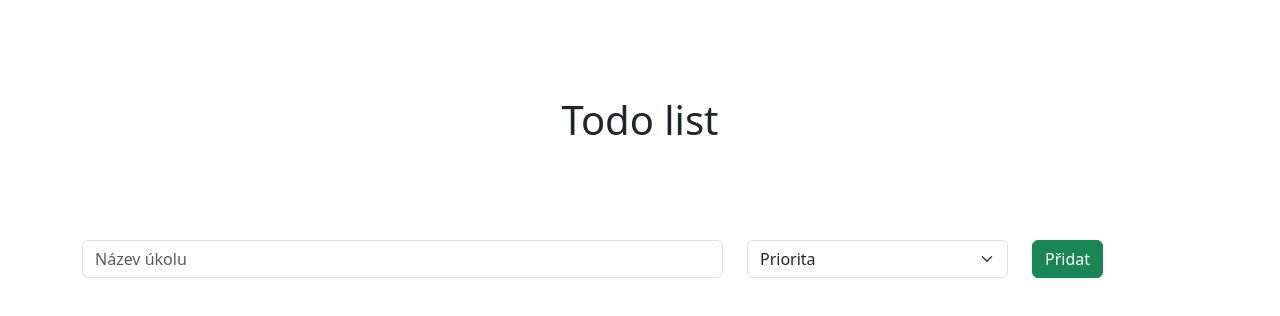
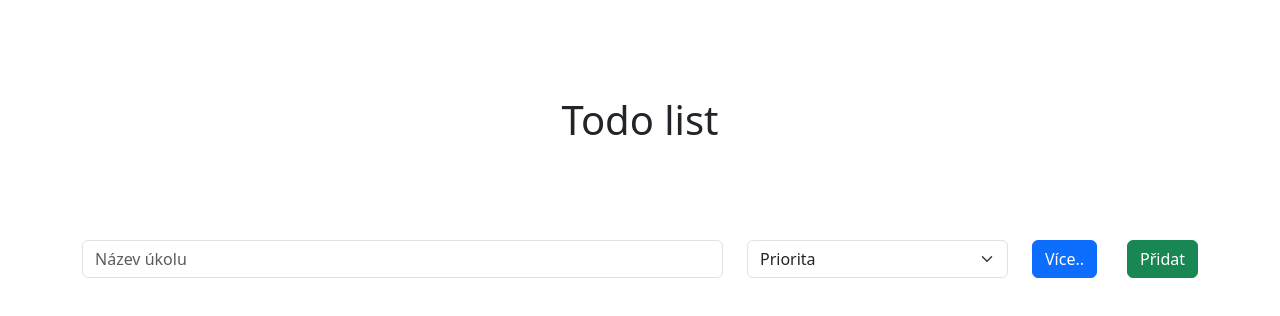
Before and after one commit to OndraMarek/Todo-List, a React (Vite) app in the folder frontend/: page / in a window 1280 px wide. Shown: the top 316 px of the page. Built offline with nearby package versions, Linux system fonts and the light colour scheme; no server answers.

Commit message:
additional inputs

```diff
--- a/frontend/src/components/Todo.tsx
+++ b/frontend/src/components/Todo.tsx
@@ -8,12 +8,15 @@ interface Todo {
     title: string;
     priority: string;
     done: boolean;
+    date?: string;
+    note?: string;
   }
 
 function Todo(){
     const [todos, setTodos] = useState<Todo[]>([]);
     const [todoTitle, setTodoTitle] = useState("");
     const [todoPriority, setTodoPriority] = useState("");
+    const [showAdditionalInputs, setShowAdditionalInputs] = useState(false);
 
     useEffect(() => {
         const fetchTodos = async () => {
@@ -104,6 +107,8 @@ function Todo(){
                 todoPriority={todoPriority}
                 setTodoPriority={setTodoPriority}
                 handleAddTodo={handleAddTodo}
+                showAdditionalInputs={showAdditionalInputs}
+                setShowAdditionalInputs={setShowAdditionalInputs}
             />
             <div className="p-5 m-5">
                 {todos.map((todo) => (
--- a/frontend/src/components/TodoInput.tsx
+++ b/frontend/src/components/TodoInput.tsx
@@ -4,9 +4,15 @@ interface TodoInputProps {
   todoPriority: string;
   setTodoPriority: (priority: string) => void;
   handleAddTodo: () => void;
+  showAdditionalInputs: boolean;
+  setShowAdditionalInputs: (show: boolean) => void;
 }
 
-function TodoInput({ todoTitle, setTodoTitle, todoPriority, setTodoPriority, handleAddTodo }: TodoInputProps) {
+function TodoInput({ todoTitle, setTodoTitle, todoPriority, setTodoPriority, handleAddTodo, showAdditionalInputs, setShowAdditionalInputs }: TodoInputProps) {
+
+  const handleButtonClick = () => {
+    setShowAdditionalInputs(!showAdditionalInputs);
+ };
 
   return (
       <form onSubmit={handleAddTodo}>
@@ -31,11 +37,26 @@ function TodoInput({ todoTitle, setTodoTitle, todoPriority, setTodoPriority, han
               <option value="Nízká">Nízká</option>
             </select>
           </div>
-          <div className="col-md-2">
+          <div className="col-md-1">
+            <button type="button" className="btn btn-primary" onClick={handleButtonClick}>
+              Více..
+            </button>
+          </div>
+          <div className="col-md-1">
             <button type="submit" className="btn btn-success">
               Přidat
             </button>
           </div>
+          {showAdditionalInputs && (
+            <>
+              <div className="pt-2 col-md-4">
+                <input type="date" className="form-control" />
+              </div>
+              <div className="pt-2 col-md-8">
+                <textarea className="form-control"></textarea>
+              </div>
+            </>
+        )}
         </div>
       </form>
   );
```
Also changed, not shown: 1 other file (tests, documents, lock files or other folders).
